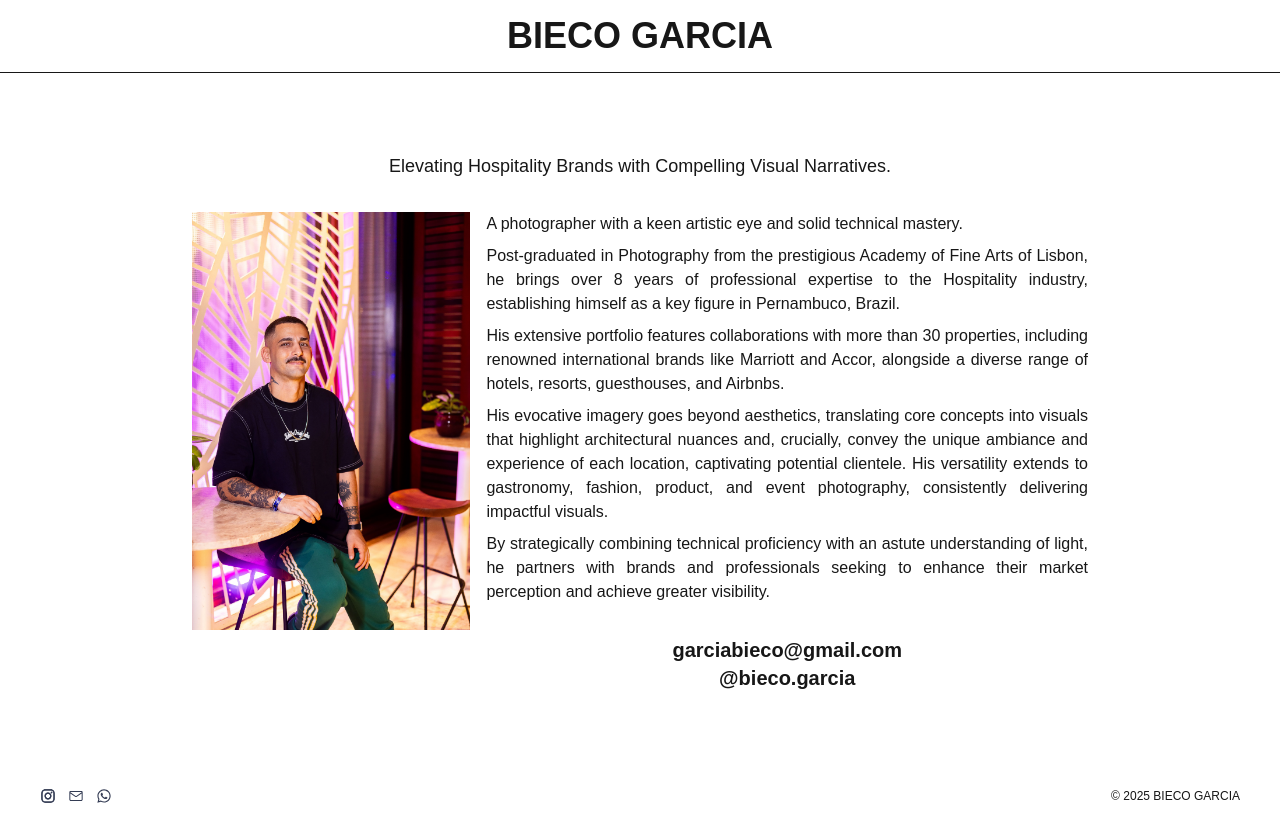
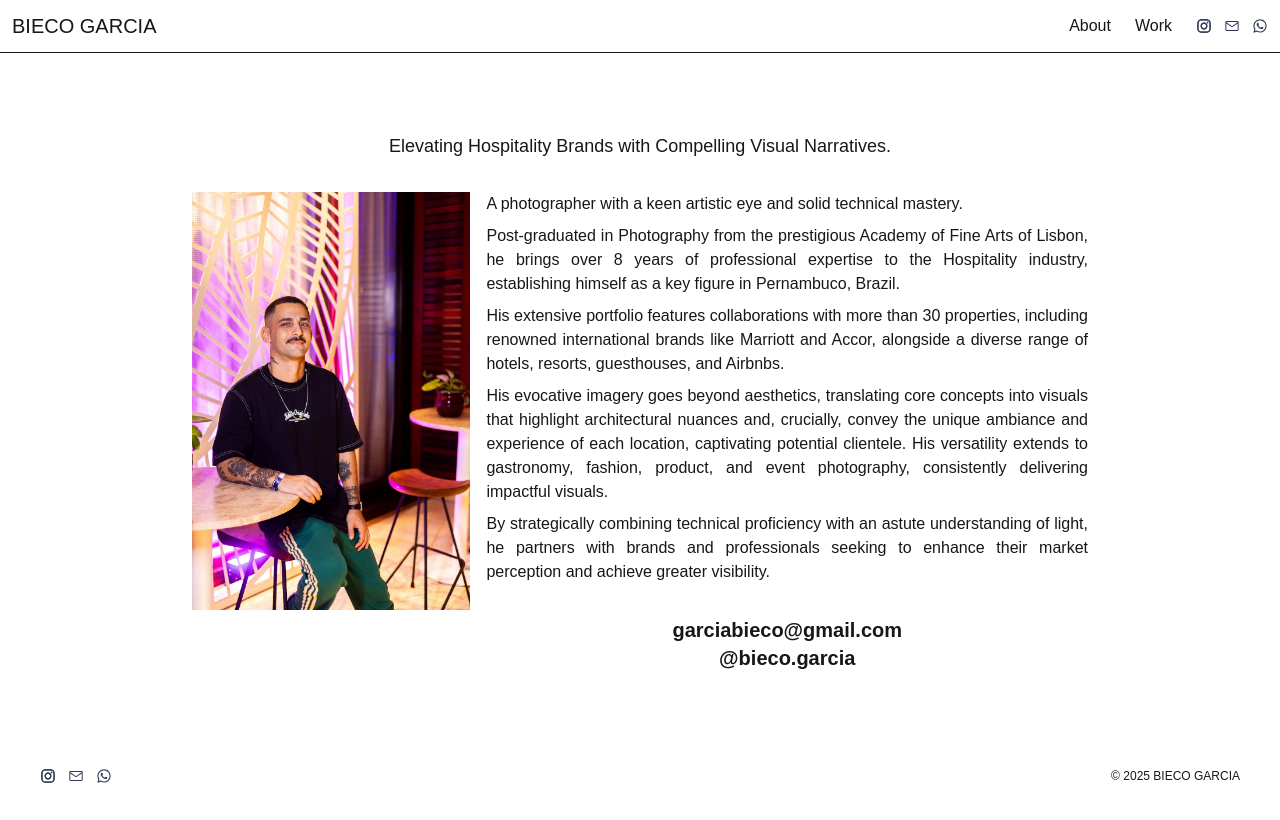
Before and after one commit to olgapinheiro/bieco-garcia-portfolio, a Next.js app: page /about in a window 1280 px wide. Built offline with nearby package versions, Linux system fonts and the light colour scheme.

Commit message:
feat: update `Header` with social media and nav

```diff
--- a/src/components/Header.tsx
+++ b/src/components/Header.tsx
@@ -1,14 +1,23 @@
 import Link from "next/link";
+import NavDesktop from "./NavDesktop";
+import NavMobile from "./NavMobile";
 
 export default function Header() {
   return (
-    <header className="outline bg-white dark:bg-black flex items-center justify-center py-4">
-      <Link
-        className="flex items-center gap-2 font-bold text-4xl"
-        href="/portfolio"
-      >
-        BIECO GARCIA
-      </Link>
+    <header className="w-full outline bg-white dark:bg-black flex flex-row gap-4 items-center justify-center p-3">
+      <div className="container flex flex-row gap-4 items-center justify-between">
+        <div className="flex gap-6 flex-wrap items-center justify-center">
+          <Link
+            className="flex items-center gap-2 text-xl hover:underline underline-offset-4"
+            href="/"
+          >
+            BIECO GARCIA
+          </Link>
+        </div>
+
+        <NavDesktop />
+        <NavMobile />
+      </div>
     </header>
   )
 }
```
